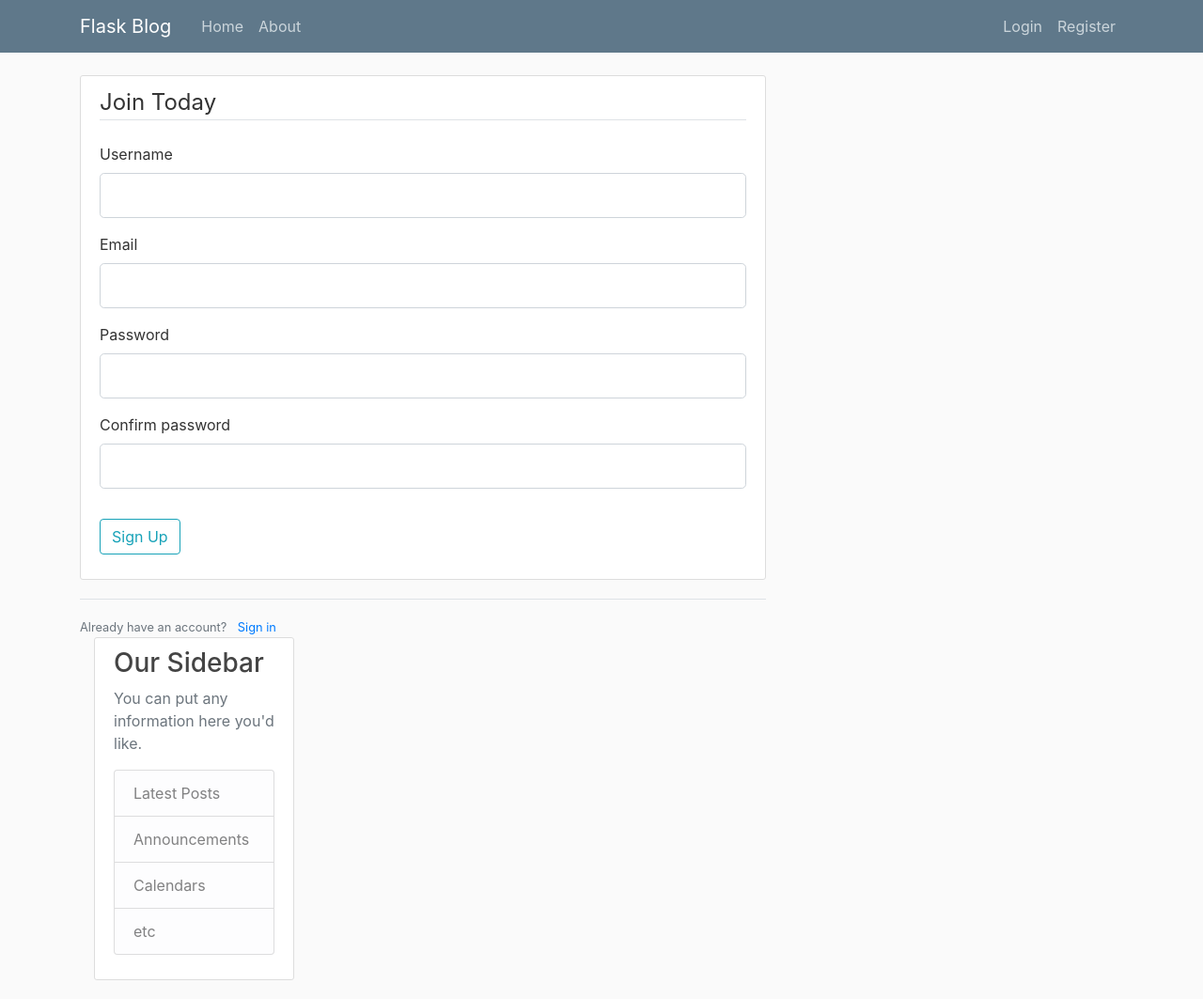
After one commit to nnatun03/Python-Flask-App-SimpleBlog, a Flask app: page /register in a window 1280 px wide. The commit adds this page. Shown: the whole page at 94% size. Run offline with Flask 3, Linux system fonts and the light colour scheme.

Commit message:
Your commit message here

```diff
--- a/flaskblog.py
+++ b/flaskblog.py
@@ -1,5 +1,7 @@
-from flask import Flask, render_template, url_for
+from flask import Flask, render_template, url_for, flash,redirect
+from forms import RegistrationForm, LoginForm
 app = Flask(__name__)
+app.config['SECRET_KEY'] = '96e16dc2e16030d974ef169fea42eec1'
 
 posts = [
     {
@@ -32,5 +34,24 @@ def about():
     return render_template('about.html',title ='About')
 
 
+@app.route("/login",methods=['GET','POST'])
+def login():
+    form = LoginForm()
+    if form.validate_on_submit():
+        if form.email.data =='admin@blog.com' and form.password.data=='123456':
+            flash(f'You have been login!','success')
+            return redirect(url_for('home'))
+        else:
+            flash(f'login unsuccess, please check username and password','danger')
+    return render_template('login.html',title='Login',form=form)
+
+@app.route("/register",methods=['GET','POST'])
+def register():
+    form = RegistrationForm()
+    if form.validate_on_submit():
+        flash(f'Account create for {form.username.data}','success')
+        return redirect(url_for('home'))
+    return render_template('register.html',title='Register',form=form)
+
 if __name__ == '__main__':
     app.run(debug=True)
--- /dev/null
+++ b/forms.py
@@ -0,0 +1,22 @@
+from flask_wtf import FlaskForm
+from wtforms import StringField, PasswordField, SubmitField, BooleanField
+from wtforms.validators import DataRequired,Length,Email,EqualTo
+
+class RegistrationForm(FlaskForm):
+    username = StringField('Username',
+                           validators=[DataRequired(),Length(min=2,max=20)])
+    password = PasswordField('Password',
+                           validators=[DataRequired(),Length(min=6,max=30)])
+    confrim_password = PasswordField('Confirm password',
+                           validators=[DataRequired(),EqualTo('password'),Length(min=6,max=30)])
+    email = StringField('Email',
+                        validators=[DataRequired(),Email()])
+    submit = SubmitField('Sign Up')
+
+class LoginForm(FlaskForm):
+    email = StringField('Email',
+                        validators=[DataRequired(),Email()])
+    password = PasswordField('Password',
+                           validators=[DataRequired(),Length(min=6,max=30)])
+    submit = SubmitField('Login')
+    remember = BooleanField('Remember me ?')
--- a/templates/layout.html
+++ b/templates/layout.html
@@ -25,13 +25,13 @@
             </button>
             <div class="collapse navbar-collapse" id="navbarToggle">
               <div class="navbar-nav mr-auto">
-                <a class="nav-item nav-link" href="/">Home</a>
-                <a class="nav-item nav-link" href="/about">About</a>
+                <a class="nav-item nav-link" href="{{ url_for('home') }}">Home</a>
+                <a class="nav-item nav-link" href="{{ url_for('about') }}">About</a>
               </div>
               <!-- Navbar Right Side -->
               <div class="navbar-nav">
-                <a class="nav-item nav-link" href="/login">Login</a>
-                <a class="nav-item nav-link" href="/register">Register</a>
+                <a class="nav-item nav-link" href="{{ url_for('login') }}">Login</a>
+                <a class="nav-item nav-link" href="{{ url_for('register') }}">Register</a>
               </div>
             </div>
           </div>
@@ -40,7 +40,16 @@
       <main role="main" class="container">
         <div class="row">
           <div class="col-md-8">
-            {% block content %}{% endblock %}
+            {% with messages = get_flashed_messages(with_categories=true) %}
+            {% if messages %}
+              {% for category, message in messages %}
+                <div class="alert alert-{{ category }}">
+                  {{ message }}
+                </div>
+              {% endfor %}
+            {% endif %}
+          {% endwith %}
+          {% block content %}{% endblock %}
           </div>
           <div class="col-md-4">
             <div class="content-section">
--- /dev/null
+++ b/templates/register.html
@@ -0,0 +1,69 @@
+{% extends "layout.html" %}
+{% block content %}
+    <div class="content-section">
+        <form method="POST" action="">
+            {{ form.hidden_tag() }}
+            <fieldset class="form-group">
+                <legend class="border-bottom mb-4">Join Today</legend>
+                <div class="form-group">
+                    {{ form.username.label(class="form-control-label") }}
+                    {% if form.username.errors %}
+                        {{form.username(class="form-control form-control-lg is-invalid")}}
+                        <div class="invalid-feedback">
+                            {% for error in form.username.errors %}
+                                <span>{{error}}</span>
+                            {% endfor %}
+                        </div>
+                    {% else %}
+                        {{form.username(class="form-control form-control-lg")}}
+                    {% endif %}
+                </div>
+                <div class="form-group">
+                    {{ form.email.label(class="form-control-label") }}
+                    {% if form.email.errors %}
+                    {{form.email(class="form-control form-control-lg is-invalid")}}
+                    <div class="invalid-feedback">
+                        {% for error in form.email.errors %}
+                            <span>{{error}}</span>
+                        {% endfor %}
+                    </div>
+                {% else %}
+                    {{form.email(class="form-control form-control-lg")}}
+                {% endif %}                </div>
+                <div class="form-group">
+                    {{ form.password.label(class="form-control-label") }}
+                    {% if form.password.errors %}
+                    {{form.password(class="form-control form-control-lg is-invalid")}}
+                    <div class="invalid-feedback">
+                        {% for error in form.password.errors %}
+                            <span>{{error}}</span>
+                        {% endfor %}
+                    </div>
+                {% else %}
+                    {{form.password(class="form-control form-control-lg")}}
+                {% endif %}                </div>
+                <div class="form-group">
+                    {{ form.confrim_password.label(class="form-control-label") }}
+                    {% if form.confrim_password.errors %}
+                    {{form.confrim_password(class="form-control form-control-lg is-invalid")}}
+                    <div class="invalid-feedback">
+                        {% for error in form.confrim_password.errors %}
+                            <span>{{error}}</span>
+                        {% endfor %}
+                    </div>
+                {% else %}
+                    {{form.confrim_password(class="form-control form-control-lg")}}
+                {% endif %}                </div>
+            </fieldset>
+            <div class="form-group">
+                {{ form.submit(class="btn btn-outline-info") }}
+            </div>
+        </form>
+    </div>
+    <div>
+    <div class="border-top pt-3">
+        <small class="text-muted">
+            Already have an account? <a class="ml-2" href="{{url_for('login') }}">Sign in</a>
+        </small>
+    </div>
+{% endblock content %}
```
Also changed, not shown: templates/login.html (added, +52 -0 lines).
